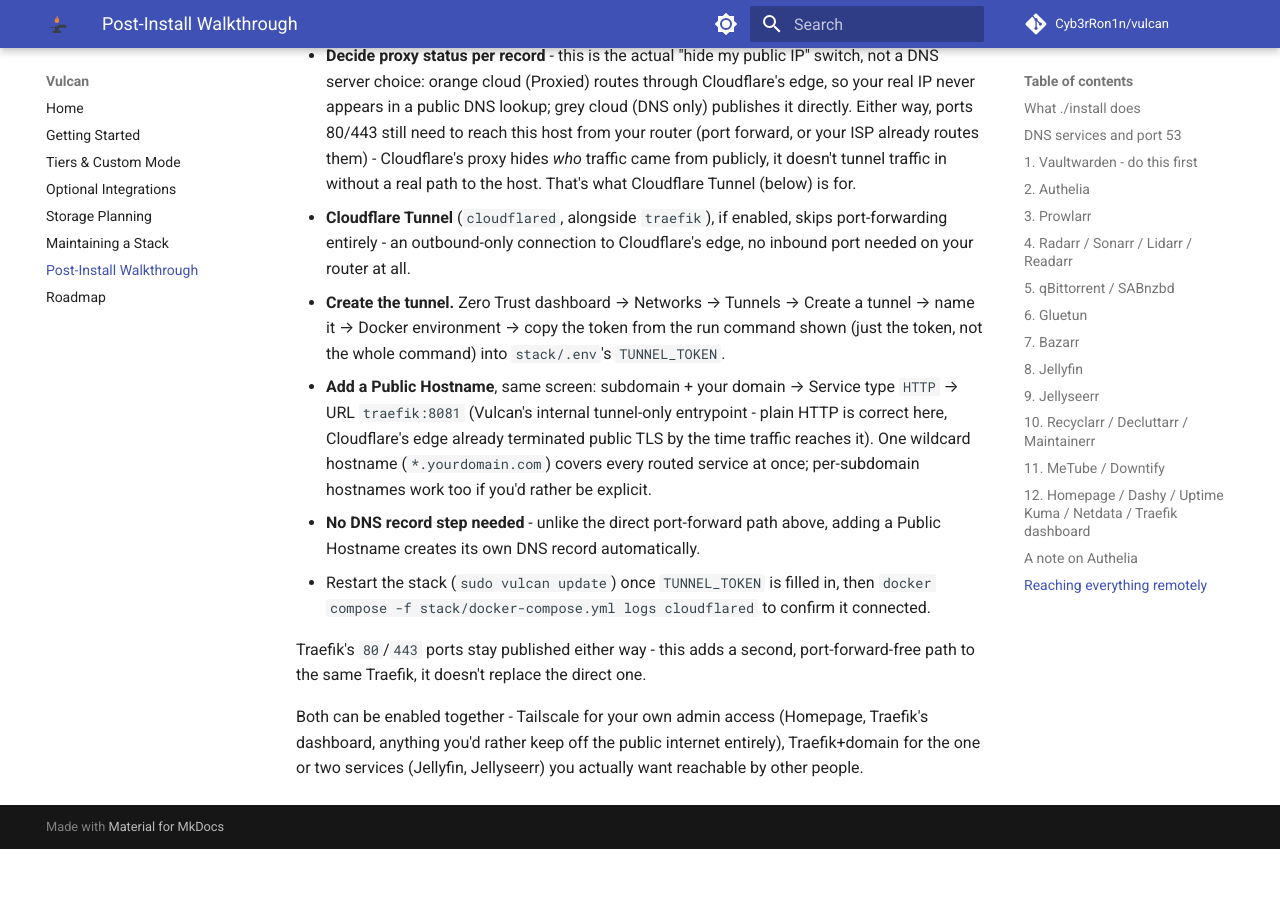
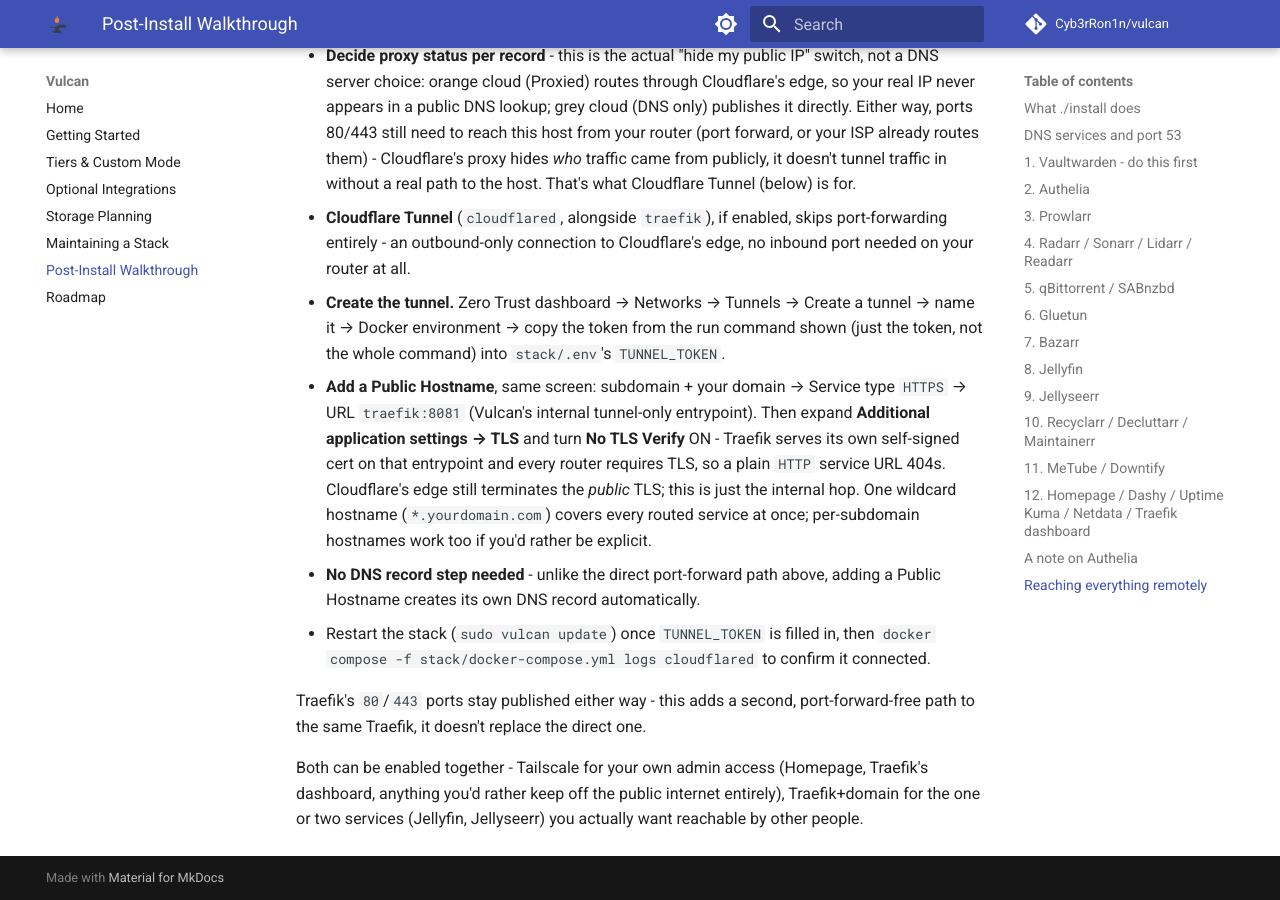
Before and after one commit to Cyb3rRon1n/vulcan, an MkDocs documentation site: the page built from docs/walkthrough.md, in a window 1280 px wide and 900 px high, scrolled down 6931 px. Built offline with MkDocs 1.6.1 and Material for MkDocs 9.7.7, drawn with Linux system fonts in a browser that asks for light colours; comment, search, counter and statistics services are not loaded; before the commit the page ends 7780 px from its top, so only the background shows below that.

Commit message:
fix: Cloudflare Tunnel guidance said HTTP - every Traefik router requires TLS
The tunnel entrypoint (:8081) routers all carry tls=true, so a plain
HTTP Public Hostname service URL 404s every request. The service URL
must be HTTPS://traefik:8081 with "No TLS Verify" on (Traefik serves a
self-signed cert there). Verified live: http://traefik:8081 -> 404,
https://traefik:8081 -> 302. Fixed the generate.py warning + walkthrough
+ integrations docs.

Co-Authored-By: Claude Sonnet 5 <noreply@anthropic.com>
Claude-Session: https://claude.ai/code/session_01WREkuXxcaKeJFYmFhaq7FW

```diff
--- a/docs/walkthrough.md
+++ b/docs/walkthrough.md
@@ -324,11 +324,15 @@ native-app login of its own, so Authelia protects all of those cleanly.
      the run command shown (just the token, not the whole command) into
      `stack/.env`'s `TUNNEL_TOKEN`.
   2. **Add a Public Hostname**, same screen: subdomain + your domain →
-     Service type `HTTP` → URL `traefik:8081` (Vulcan's internal
-     tunnel-only entrypoint - plain HTTP is correct here, Cloudflare's edge
-     already terminated public TLS by the time traffic reaches it). One
-     wildcard hostname (`*.yourdomain.com`) covers every routed service at
-     once; per-subdomain hostnames work too if you'd rather be explicit.
+     Service type `HTTPS` → URL `traefik:8081` (Vulcan's internal
+     tunnel-only entrypoint). Then expand **Additional application
+     settings → TLS** and turn **No TLS Verify** ON - Traefik serves its
+     own self-signed cert on that entrypoint and every router requires
+     TLS, so a plain `HTTP` service URL 404s. Cloudflare's edge still
+     terminates the *public* TLS; this is just the internal hop.
+     One wildcard hostname (`*.yourdomain.com`) covers every routed
+     service at once; per-subdomain hostnames work too if you'd rather be
+     explicit.
   3. **No DNS record step needed** - unlike the direct port-forward path
      above, adding a Public Hostname creates its own DNS record
      automatically.
```
Also changed, not shown: docs/integrations.md (+1 -1 lines), 1 other file.
